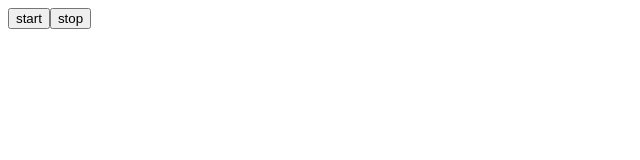
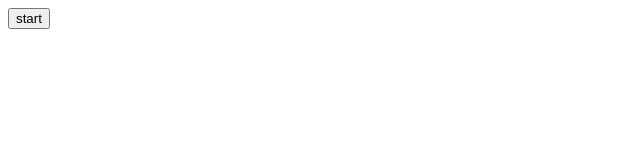
Before and after one commit to petervdn/liveseq, a React app: page / in a window 1280 px wide. Shown: the top 160 px of the page, without its empty margins (0-640 px from the left). Built offline with nearby package versions, Linux system fonts and the light colour scheme.

Commit message:
add react context for subscriptions wip

```diff
--- a/src/components/Liveseq.tsx
+++ b/src/components/Liveseq.tsx
@@ -1,31 +1,17 @@
 import type React from 'react';
 import { useLiveseq } from '../liveseq/react/hooks/useLiveseq';
 import type { LiveseqProps } from '../liveseq/lib/liveseq';
+import { PlaybackButton } from './PlaybackButton';
 
 export const Liveseq: React.FunctionComponent<LiveseqProps> = (props) => {
   // Note that LiveseqProvider is a WIP implementation
   // eventually will allow us to use hooks like useIsPlaying
-  const { liveseq, LiveseqProvider } = useLiveseq(props);
+  const { LiveseqProvider } = useLiveseq(props);
 
   return (
     <div>
       <LiveseqProvider>
-        <button
-          type="button"
-          onClick={() => {
-            liveseq.play();
-          }}
-        >
-          start
-        </button>
-        <button
-          type="button"
-          onClick={() => {
-            liveseq.stop();
-          }}
-        >
-          stop
-        </button>
+        <PlaybackButton />
       </LiveseqProvider>
     </div>
   );
--- a/src/components/PlaybackButton.tsx
+++ b/src/components/PlaybackButton.tsx
@@ -1,24 +1,48 @@
 import type React from 'react';
+import { useEffect, useState } from 'react';
+import { useLiveseqContext } from '../liveseq/react/hooks/useLiveseq';
 
 export const PlaybackButton: React.FunctionComponent = () => {
+  const liveseq = useLiveseqContext();
+  const [isPlaying, setIsPlaying] = useState(liveseq.getState().isPlaying);
+
+  useEffect(() => {
+    // TODO: allow multiple subs in one go
+    const disposers = [
+      liveseq.subscribe('play', ({ state }) => {
+        setIsPlaying(state.isPlaying);
+      }),
+      liveseq.subscribe('stop', ({ state }) => {
+        setIsPlaying(state.isPlaying);
+      }),
+    ];
+
+    return () => {
+      disposers.forEach((dispose) => dispose());
+    };
+  }, [liveseq]);
+
   return (
     <>
+      {isPlaying ? (
         <button
           type="button"
           onClick={() => {
-          // liveseq.play();
+            liveseq.stop();
+          }}
+        >
+          stop
+        </button>
+      ) : (
+        <button
+          type="button"
+          onClick={() => {
+            liveseq.play();
           }}
         >
           start
         </button>
-      <button
-        type="button"
-        onClick={() => {
-          // liveseq.stop();
-        }}
-      >
-        stop
-      </button>
+      )}
     </>
   );
 };
--- a/src/liveseq/index.ts
+++ b/src/liveseq/index.ts
@@ -1,7 +1,7 @@
-// todo fix circular import
 // eslint-disable-next-line import/no-cycle
 export { createLiveseq } from './lib/liveseq';
 // eslint-disable-next-line import/no-cycle
-export type { Liveseq } from './lib/liveseq';
+export type { Liveseq, LiveseqProps } from './lib/liveseq';
 export type { Project } from './lib/project/project';
 export { playTick } from './lib/utils/playTick';
+// export { useLiveseq, useLiveseqContext } from './react/hooks/useLiveseq';
--- a/src/liveseq/lib/liveseq.ts
+++ b/src/liveseq/lib/liveseq.ts
@@ -59,6 +59,7 @@ export const createLiveseq = ({
   return {
     subscribe: store.subscribe,
     ...store.actions,
+    getState: store.getState,
     setTempo,
     dispose,
     audioContext,
--- a/src/liveseq/react/hooks/useLiveseq.tsx
+++ b/src/liveseq/react/hooks/useLiveseq.tsx
@@ -1,6 +1,10 @@
-import { Context, createContext, useMemo } from 'react';
-import { createLiveseq, Liveseq } from '../..';
-import type { LiveseqProps } from '../../lib/liveseq';
+import { createContext, useContext, useMemo } from 'react';
+
+import type { Liveseq, LiveseqProps } from '../../lib/liveseq';
+import { createLiveseq } from '../../lib/liveseq';
+
+// TODO: remove the "as Liveseq" cast
+const liveseqContext = createContext<Liveseq>({} as Liveseq);
 
 type LiveseqProvider = ({ children }: { children: React.ReactNode }) => JSX.Element;
 
@@ -15,15 +19,11 @@ export const useLiveseq = (props: LiveseqProps) => {
     return createLiveseq(initialProps);
   }, [initialProps]);
 
-  const liveseqContext = useMemo<Context<Liveseq>>(() => {
-    return createContext(liveseq);
-  }, [liveseq]);
-
   const LiveseqProvider = useMemo<LiveseqProvider>(() => {
     return ({ children }: { children: React.ReactNode }) => (
       <liveseqContext.Provider value={liveseq}>{children}</liveseqContext.Provider>
     );
-  }, [liveseq, liveseqContext]);
+  }, [liveseq]);
 
   return {
     liveseq,
@@ -33,3 +33,7 @@ export const useLiveseq = (props: LiveseqProps) => {
     LiveseqProvider,
   };
 };
+
+export const useLiveseqContext = () => {
+  return useContext(liveseqContext);
+};
```
Lines whose indentation alone changed are shown as unchanged.
